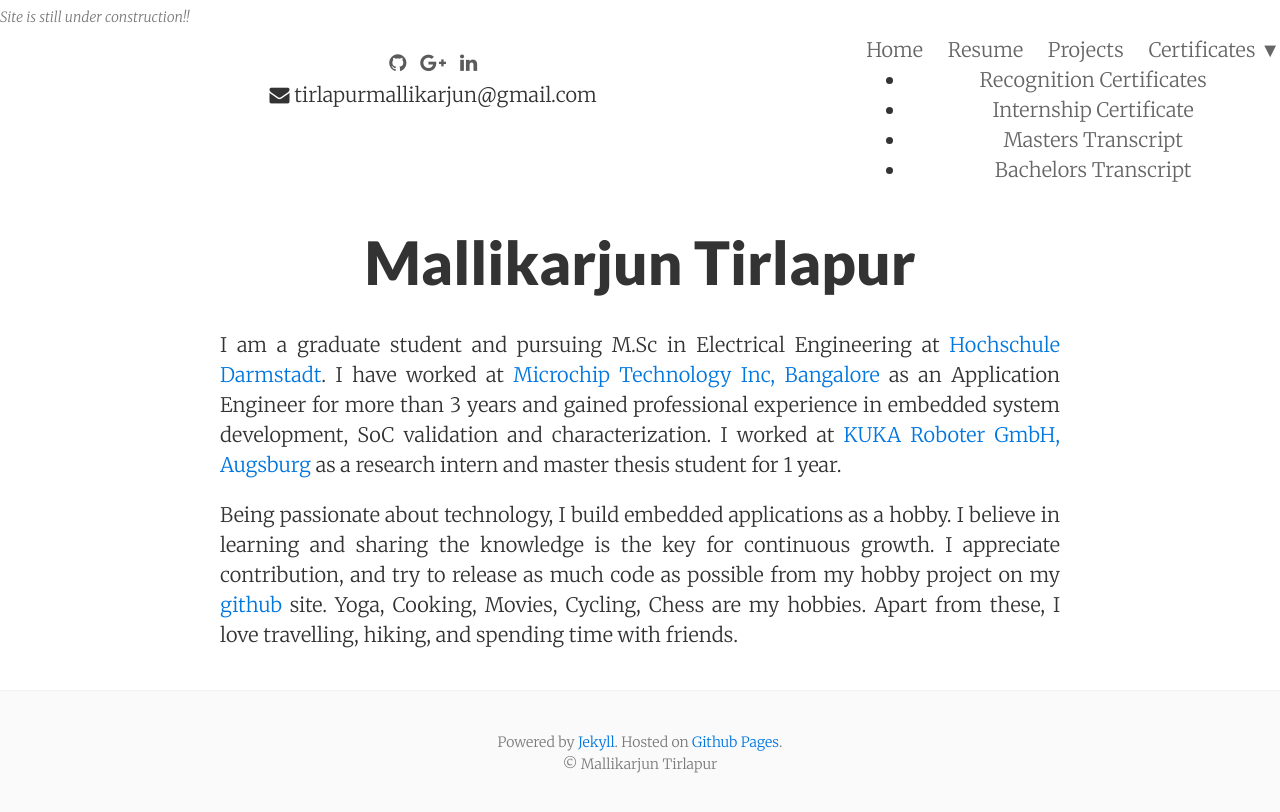
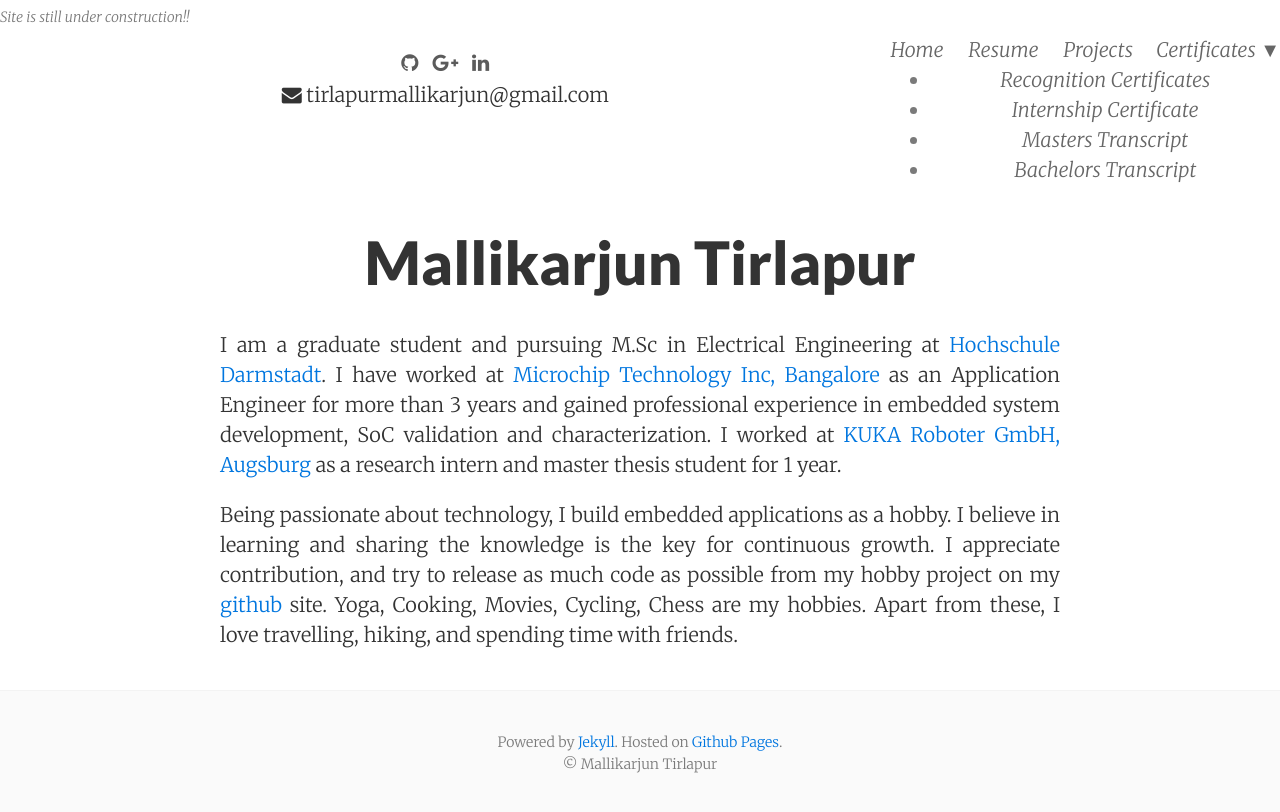
Before and after one commit to MallikarjunTirlapur/MallikarjunTirlapur.github.io, a Jekyll site: the page built from index.html, in a window 1280 px wide. Shown: the top 812 px of the page. Built offline with Jekyll 4.4.1, drawn with Linux system fonts in a browser that asks for light colours; nearby versions of some CDN libraries.

Commit message:
Update header.html

```diff
--- a/_includes/header.html
+++ b/_includes/header.html
@@ -2,7 +2,9 @@
 
 <left> <span class="post-meta small">Site is still under construction!! </span><left>
   <div class="wrapper">
+
     <nav class="site-nav">
+    	<span class="post-meta small">
         <a href="https://mallikarjuntirlapur.github.io/">Home </a>
         <a href="https://mallikarjuntirlapur.github.io/assets/Tirlapur_Mallikarjun_CV.pdf">Resume </a>
         <a href="https://mallikarjuntirlapur.github.io/projects/">Projects</a>
@@ -17,7 +19,7 @@
             <li><a href="https://mallikarjuntirlapur.github.io/assets/bachelors_transcript.pdf">Bachelors Transcript</a></li>
         </ul>
 
-
+</span>
 
 
 
```
